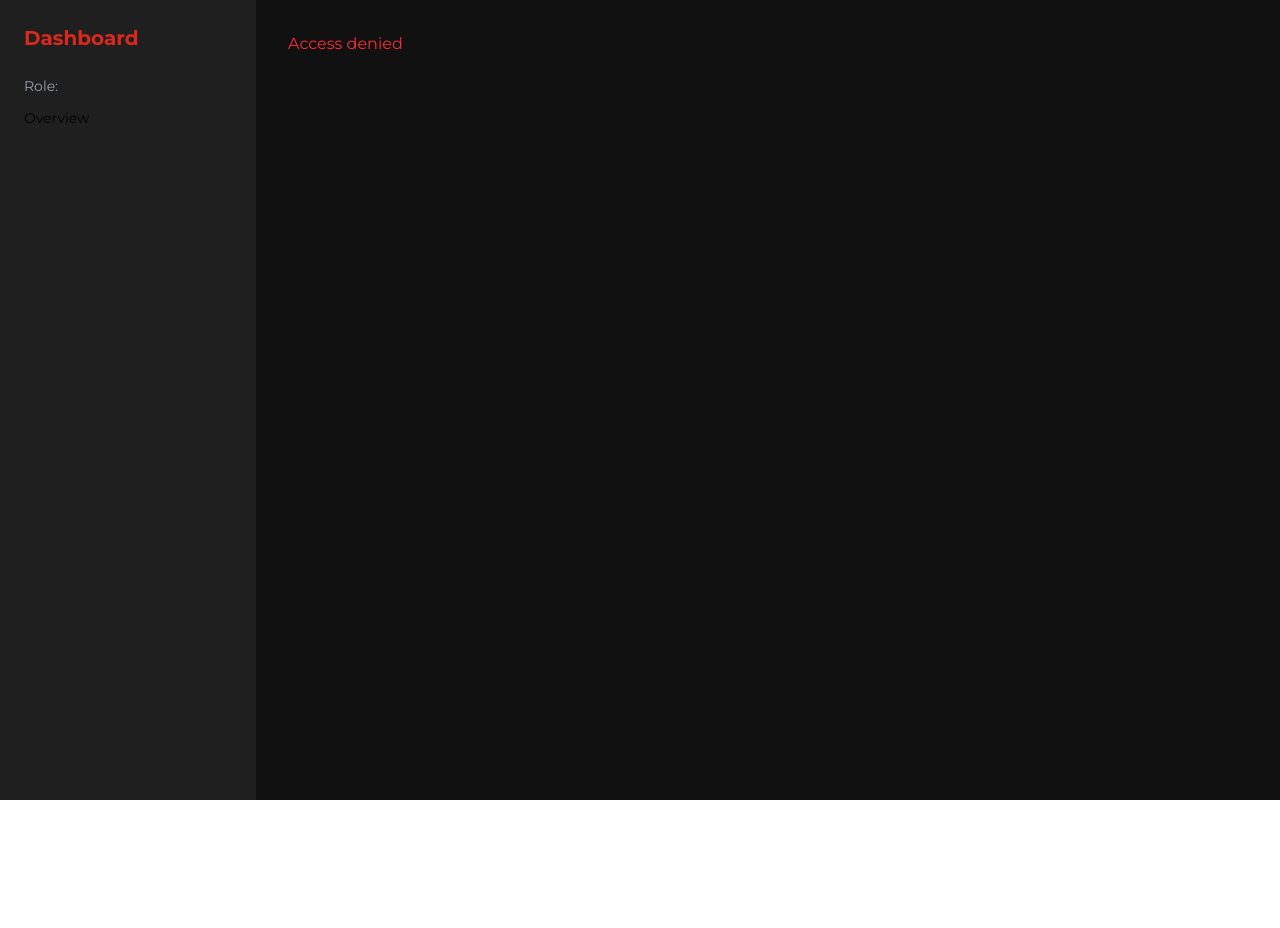
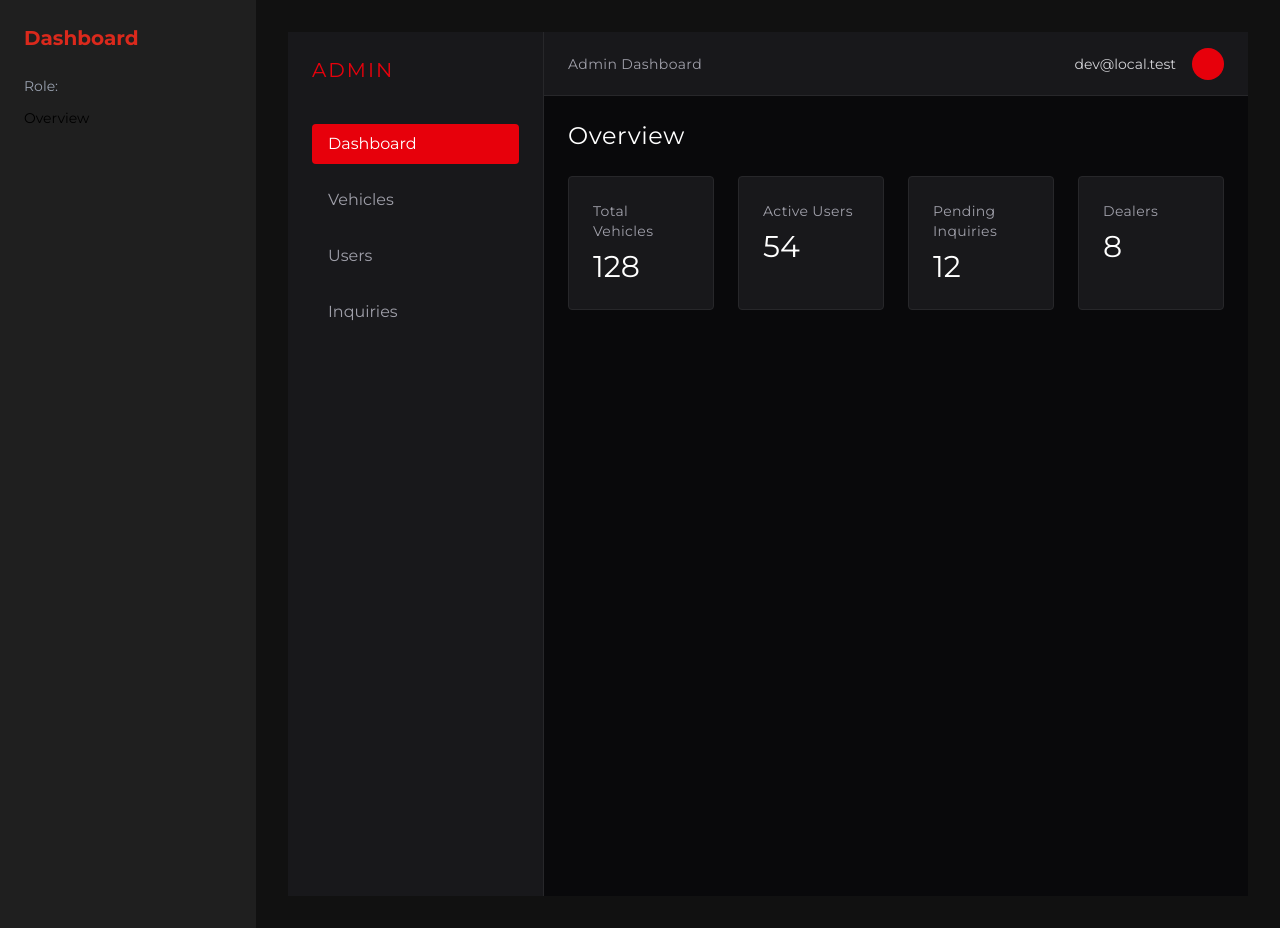
Before and after one commit to gilbertmunuotz/ocsms, a Next.js app in the folder client/: page /dashboard/admin in a window 1280 px wide. Before the commit the page ends 800 px from the top, so only its background shows below. Built offline with nearby package versions, Linux system fonts and the light colour scheme; no server answers; sample sign-in values are in the browser's storage.

Commit message:
temp commit

```diff
--- /dev/null
+++ b/client/app/dashboard/admin/layout.tsx
@@ -0,0 +1,21 @@
+import AdminSidebar from "@/components/admin/AdminSidebar";
+import AdminTopbar from "@/components/admin/AdminTopbar";
+
+export default function AdminLayout({
+  children,
+}: {
+  children: React.ReactNode;
+}) {
+  return (
+    <div className="min-h-screen bg-black text-white flex">
+      <AdminSidebar />
+
+      <div className="flex-1 flex flex-col">
+        <AdminTopbar />
+        <main className="p-6 bg-zinc-950 min-h-screen">
+          {children}
+        </main>
+      </div>
+    </div>
+  );
+}
--- a/client/app/dashboard/admin/page.tsx
+++ b/client/app/dashboard/admin/page.tsx
@@ -1,25 +1,18 @@
-"use client";
+import StatCard from "@/components/admin/StatCard";
 
-import { useSession } from "next-auth/react";
-
-export default function AdminPage() {
-  const { data: session } = useSession();
-
-  if (session?.user.role !== "admin") {
-    return <p className="text-red-500">Access denied</p>;
-  }
-
+export default function AdminDashboard() {
   return (
     <div>
-      <h1 className="text-xl font-semibold mb-4">
-        Admin Dashboard
-      </h1>
+      <h2 className="text-2xl font-light mb-6 tracking-wide">
+        Overview
+      </h2>
 
-      <ul className="list-disc pl-6">
-        <li>Manage users</li>
-        <li>Manage vehicles</li>
-        <li>View inquiries</li>
-      </ul>
+      <div className="grid grid-cols-1 md:grid-cols-2 xl:grid-cols-4 gap-6">
+        <StatCard title="Total Vehicles" value="128" />
+        <StatCard title="Active Users" value="54" />
+        <StatCard title="Pending Inquiries" value="12" />
+        <StatCard title="Dealers" value="8" />
+      </div>
     </div>
   );
 }
--- a/client/app/dashboard/page.tsx
+++ b/client/app/dashboard/page.tsx
@@ -1,20 +1,19 @@
+import { redirect } from "next/navigation";
 import { auth } from "@/auth";
-import { redirect } from "next/navigation";
+import { getDevSession } from "@/lib/devSession";
 
 export default async function DashboardPage() {
-  const session = await auth();
+  const session = (await auth()) ?? getDevSession();
 
   if (!session) {
     redirect("/auth/login");
   }
 
-  if (session.user.role === "ADMIN") {
-    redirect("/dashboard/admin");
-  }
+  const role = session.user.role;
 
-  if (session.user.role === "SELLER") {
-    redirect("/dashboard/seller");
-  }
+  if (role === "ADMIN") redirect("/dashboard/admin");
+  if (role === "SELLER") redirect("/dashboard/seller");
+  if (role === "BUYER") redirect("/dashboard/buyer");
 
-  redirect("/dashboard/buyer");
+  redirect("/auth/login");
 }
--- /dev/null
+++ b/client/components/admin/AdminSideBar.tsx
@@ -0,0 +1,40 @@
+"use client";
+
+import Link from "next/link";
+import { usePathname } from "next/navigation";
+
+const links = [
+  { name: "Dashboard", href: "/dashboard/admin" },
+  { name: "Vehicles", href: "/dashboard/admin/vehicles" },
+  { name: "Users", href: "/dashboard/admin/users" },
+  { name: "Inquiries", href: "/dashboard/admin/inquiries" },
+];
+
+export default function AdminSidebar() {
+  const pathname = usePathname();
+
+  return (
+    <aside className="w-64 bg-zinc-900 border-r border-zinc-800 p-6">
+      <h1 className="text-xl tracking-widest text-red-600 mb-10">
+        ADMIN
+      </h1>
+
+      <nav className="space-y-4">
+        {links.map((link) => (
+          <Link
+            key={link.href}
+            href={link.href}
+            className={`block px-4 py-2 rounded-sm transition
+              ${
+                pathname === link.href
+                  ? "bg-red-600 text-white"
+                  : "text-zinc-400 hover:text-white hover:bg-zinc-800"
+              }`}
+          >
+            {link.name}
+          </Link>
+        ))}
+      </nav>
+    </aside>
+  );
+}
--- /dev/null
+++ b/client/components/admin/AdminTopbar.tsx
@@ -0,0 +1,16 @@
+export default function AdminTopbar() {
+  return (
+    <header className="h-16 border-b border-zinc-800 flex items-center justify-between px-6 bg-zinc-900">
+      <span className="text-sm tracking-wide text-zinc-400">
+        Admin Dashboard
+      </span>
+
+      <div className="flex items-center gap-4">
+        <span className="text-sm text-zinc-300">
+          dev@local.test
+        </span>
+        <div className="w-8 h-8 rounded-full bg-red-600" />
+      </div>
+    </header>
+  );
+}
--- /dev/null
+++ b/client/components/admin/StatCard.tsx
@@ -0,0 +1,18 @@
+export default function StatCard({
+  title,
+  value,
+}: {
+  title: string;
+  value: string;
+}) {
+  return (
+    <div className="bg-zinc-900 border border-zinc-800 p-6 rounded-sm">
+      <p className="text-zinc-400 text-sm mb-2 tracking-wide">
+        {title}
+      </p>
+      <p className="text-3xl font-light text-white">
+        {value}
+      </p>
+    </div>
+  );
+}
--- /dev/null
+++ b/client/lib/devSession.ts
@@ -0,0 +1,19 @@
+import { User } from "next-auth";
+
+export function getDevSession() {
+  if (process.env.NEXT_PUBLIC_DEV_BYPASS_AUTH !== "true") {
+    return null;
+  }
+
+  const role = process.env.NEXT_PUBLIC_DEV_ROLE || "BUYER";
+
+  return {
+    user: {
+      id: "dev-user",
+      email: "dev@local.test",
+      name: "Dev User",
+      role,
+      accessToken: "dev-token",
+    } as User,
+  };
+}
```
